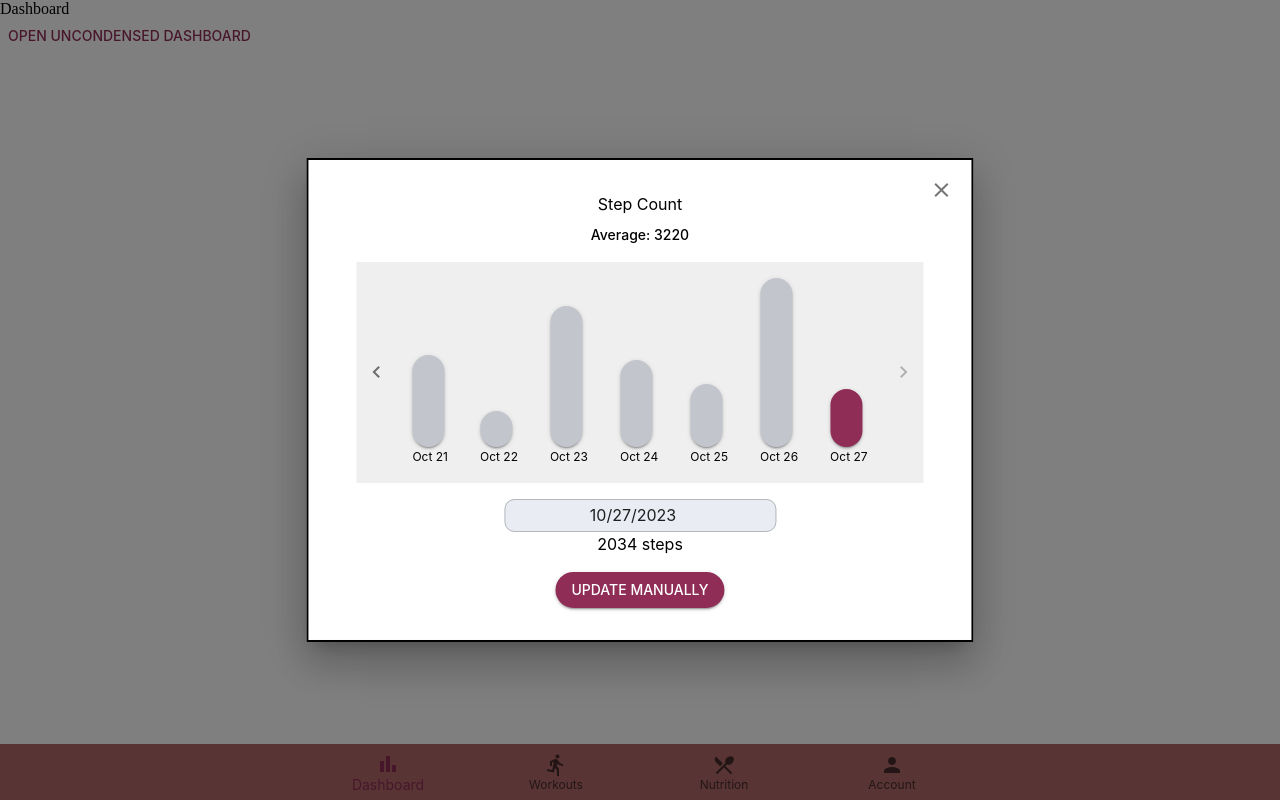
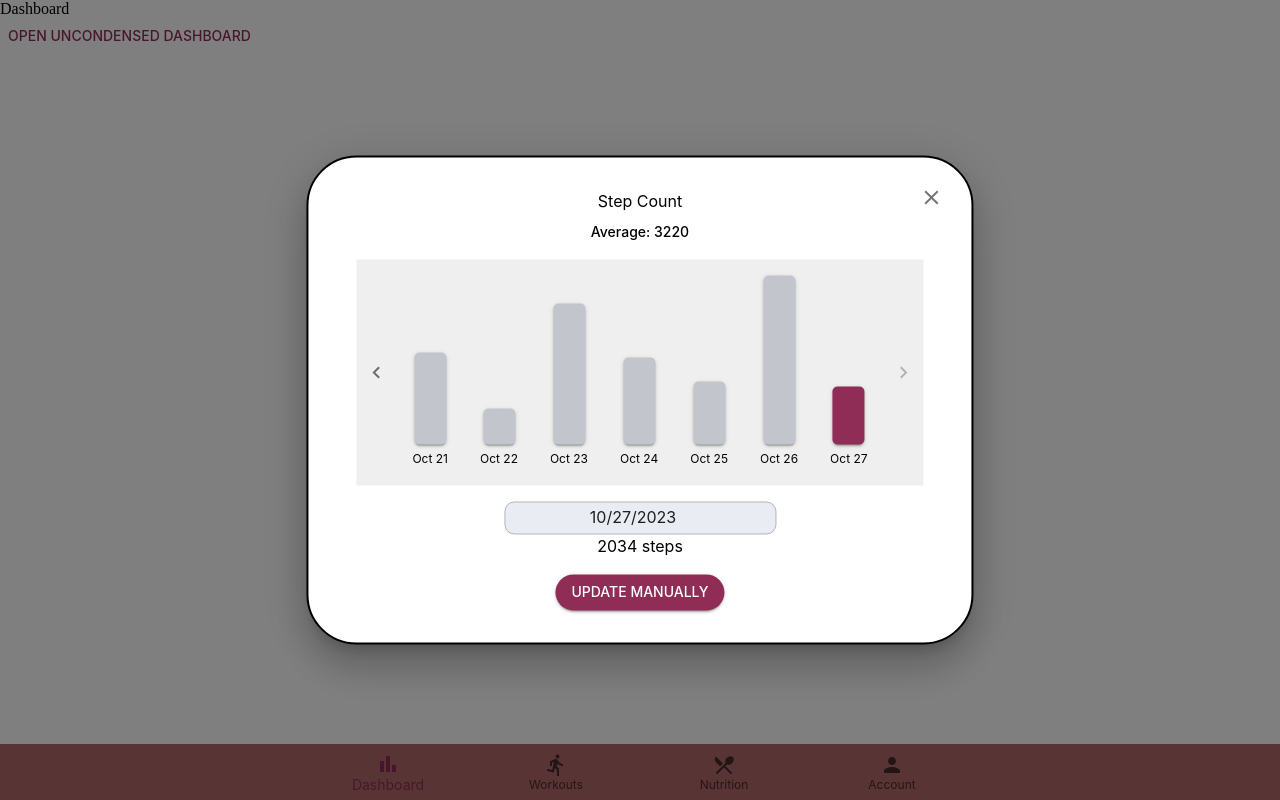
Before and after one commit to joshchyeonlee/EZFit, a React (Create React App) app: page /Dashboard in a window 1280 px wide. Both pictures are taken after a click on the button "OPEN UNCONDENSED DASHBOARD". Built offline with nearby package versions, Linux system fonts and the light colour scheme.

Commit message:
change graph bar formatting

```diff
--- a/src/components/dashboard/UncondensedDashboard.tsx
+++ b/src/components/dashboard/UncondensedDashboard.tsx
@@ -40,8 +40,9 @@ function UncondensedDashboard(props: { open: boolean; setOpen: any; }) {
         top: '50%',
         left: '50%',
         transform: 'translate(-50%, -50%)',
-        bgcolor: 'background.paper',
+        bgcolor: 'primaryBkg',
         border: '2px solid #000',
+        borderRadius: "50px",
         boxShadow: 24,
         p: 4,
         display: 'flex',
@@ -55,7 +56,7 @@ function UncondensedDashboard(props: { open: boolean; setOpen: any; }) {
             aria-describedby="uncondensed-dashboard-modal"
         >
             <Box sx={style} justifyContent="center">
-                <Box position="absolute" display="flex" justifyContent="flex-end" right="10px" top="10px">
+                <Box position="absolute" display="flex" justifyContent="flex-end" right="10px" top="10px" padding="10px">
                     <IconButton onClick={() => handleClose()}><Close/></IconButton>
                 </Box>
                 <Box display="flex" justifyContent="center" flexDirection="column" alignItems="center">
--- a/src/components/dashboard/UncondensedDashboardGraph.tsx
+++ b/src/components/dashboard/UncondensedDashboardGraph.tsx
@@ -23,16 +23,15 @@ function UncondensedDashboardGrid(props: { steps: number[]; handleSetDate: any;
             </IconButton>
             <Box display="flex">
                 {props.steps.map((step, index) =>
-                <Box display="flex" flexDirection="column" justifyContent="flex-end" padding={2}>
-                    <Button variant="contained"
-                        color={index === props.currentIndex ? "primary" : "secondary"}
-                        key={step}
-                        style={{maxWidth: 3, maxHeight: step/35, minWidth: 3, minHeight: step/35}}
-                        onClick={() => {handleGridClick(index)}}
-                    />
-                    <Typography variant="caption" noWrap>
+                <Box display="flex" flexDirection="column" justifyContent="flex-end" padding={2} alignItems="center">
+                        <Button variant="contained"
+                            color={index === props.currentIndex ? "primary" : "secondary"}
+                            key={step}
+                            style={{maxWidth: 3, maxHeight: step/35, minWidth: 3, minHeight: step/35, borderRadius:5}}
+                            onClick={() => {handleGridClick(index)}}
+                        />
+                    <Typography variant="caption" noWrap paddingTop={"5px"}>
                     {sevenDaysArray[index].format("MMM DD")}
-
                     </Typography>
                 </Box>
                 )}
```
